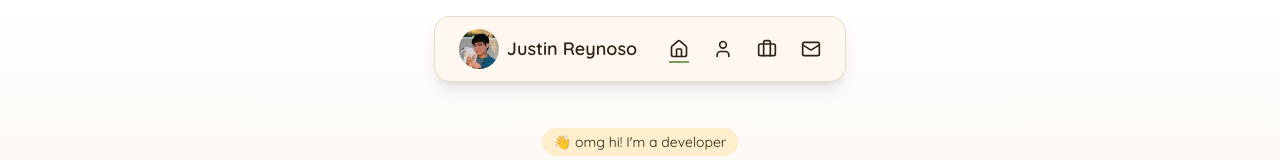
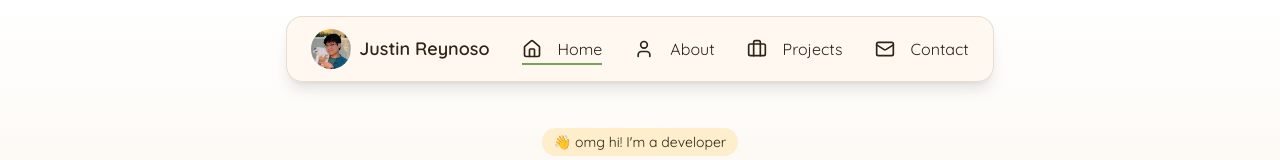
Before and after one commit to JMReynoso/MyDevPortfolio, a React (Vite) app: page / in a window 1280 px wide. Shown: the top 160 px of the page. Built offline with nearby package versions, Linux system fonts and the light colour scheme.

Commit message:
fix nav spacing and bug

```diff
--- a/src/components/layout/Navigation.tsx
+++ b/src/components/layout/Navigation.tsx
@@ -120,7 +120,7 @@ export function Navigation({
             </motion.span>
           </div>
 
-          <div className={`flex ${isMobile ? "gap-3" : "gap-6"}`}>
+          <div className={`flex ${isMobile ? "gap-6" : "gap-8"}`}>
             {links.map((link, index) => {
               const isRoute =
                 link.href.startsWith("/") && !link.href.includes("#");
@@ -149,7 +149,6 @@ export function Navigation({
                       duration: 0.4,
                       ease: "easeIn",
                     }}
-                    className="sr-only"
                   >
                     {link.label}
                   </motion.span>
```
